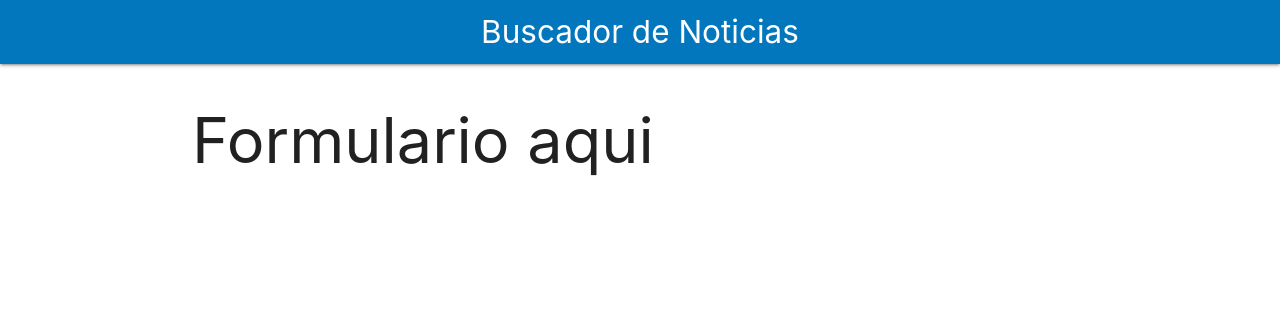
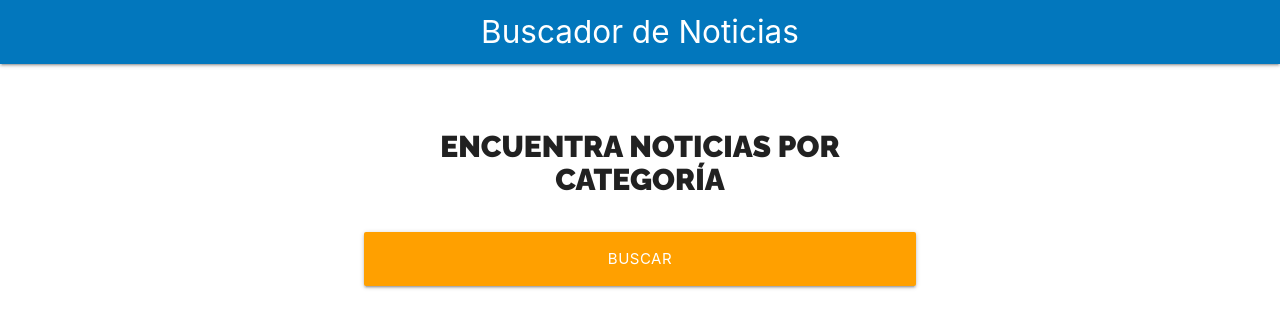
Before and after one commit to dfldiego/r-noticias, a React (Create React App) app: page / in a window 1280 px wide. Shown: the top 328 px of the page. Built offline with nearby package versions, Linux system fonts and the light colour scheme.

Commit message:
formulario. agregando modulos css.

```diff
--- a/src/App.js
+++ b/src/App.js
@@ -1,5 +1,6 @@
 import React from 'react';
 import Header from './components/Header';
+import Formulario from './components/Formulario';
 
 function App() {
   return (
@@ -9,7 +10,7 @@
       />
 
       <div className="container white">
-        <h1>Formulario aqui</h1>
+        <Formulario />
       </div>
     </>
   );
--- /dev/null
+++ b/src/components/Formulario.jsx
@@ -0,0 +1,29 @@
+import React from 'react';
+import styles from './Formulario.module.css';
+
+const Formulario = () => {
+    return (
+        <div className={`${styles.buscador}  row`}>
+            <div className="col s12 m8 offset-m2">
+                <form>
+                    <h2 className={styles.heading}>Encuentra Noticias por Categoría</h2>
+
+                    <div className="input-field col s12">
+                        <input
+                            type="submit"
+                            className={`${styles.btn_block} btn-large amber darken-2`}
+                            value="Buscar"
+                        />
+                    </div>
+                </form>
+            </div>
+        </div>
+    );
+}
+
+export default Formulario;
+
+/**
+ * en css ---> .btn_block ---> en jsx ---> ${styles.btn_block}
+ * en css ---> .btn-block ---> en jsx ---->${styles['btn-block']}
+ */
--- /dev/null
+++ b/src/components/Formulario.module.css
@@ -0,0 +1,17 @@
+.heading {
+    font-family: 'Raleway', sans-serif;
+    font-weight: 900;
+    font-size: 2rem;
+    text-transform: uppercase;
+    text-align: center;
+}
+
+.buscador {
+    margin-top: 2rem;
+    margin-bottom: 2rem;
+    text-align: left;
+}
+
+.btn_block {
+    width: 100%;
+}
```
